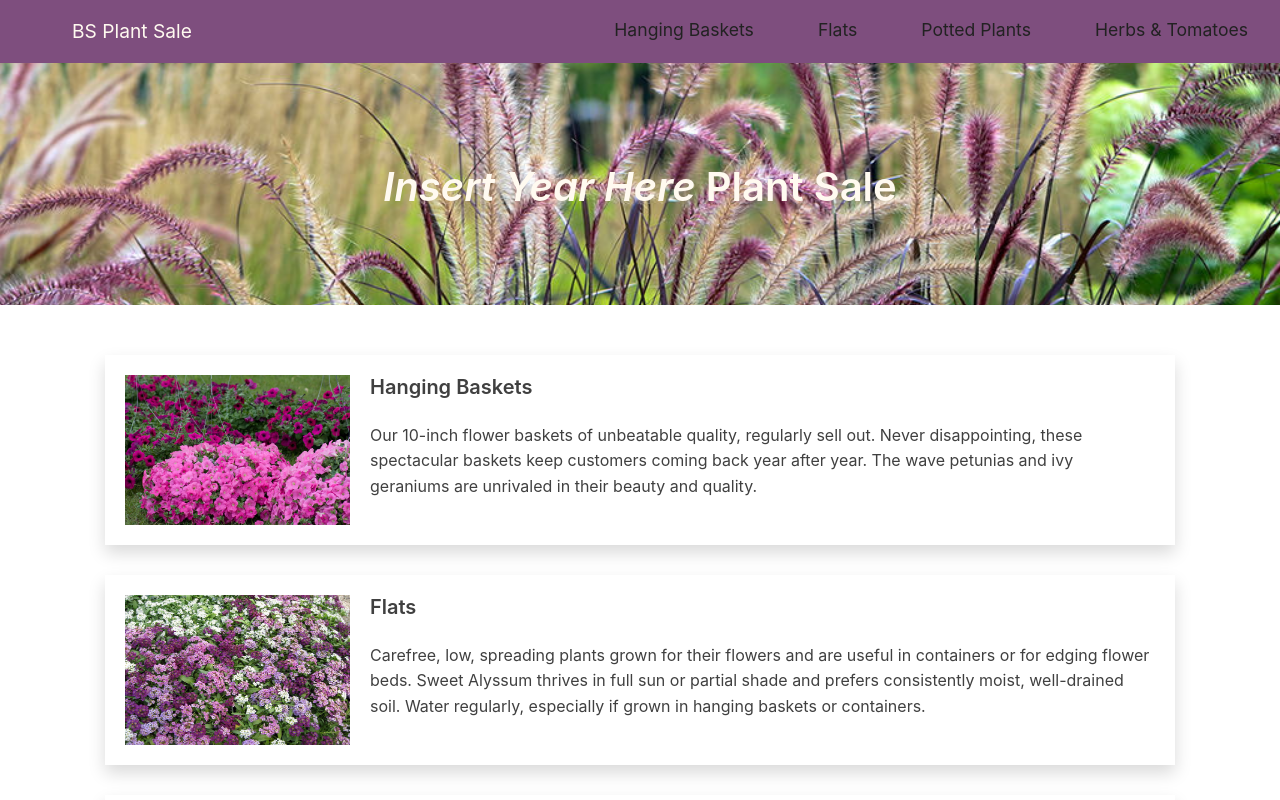
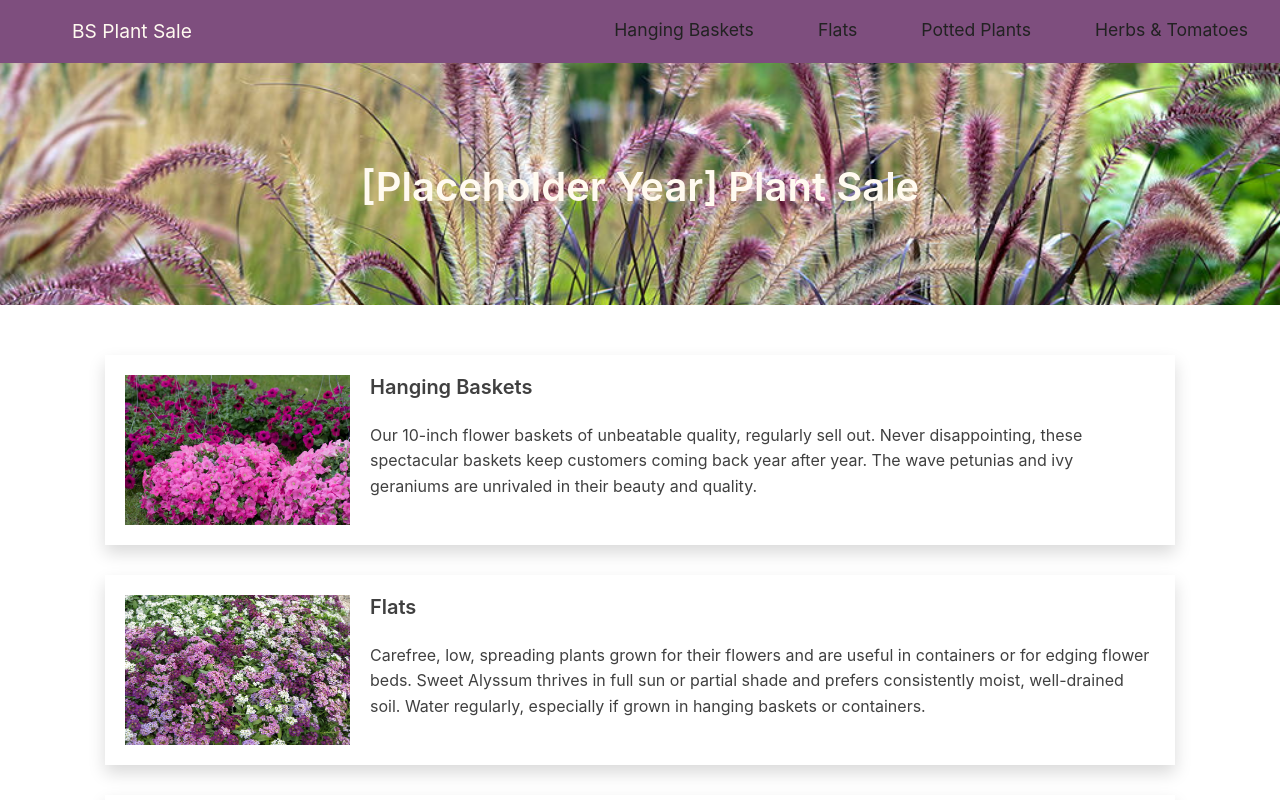
Before and after one commit to betsystevens/flowersale, a React (Create React App) app: page /home in a window 1280 px wide. Shown: the top 800 px of the page. Built offline with nearby package versions, Linux system fonts and the light colour scheme.

Commit message:
Made the year appear as a placeholder

```diff
--- a/src/components/Hero.js
+++ b/src/components/Hero.js
@@ -4,7 +4,7 @@ function Hero(props) {
   return (
     <div className="hero">
       <div className="flex-center">
-          <h1><i>Insert Year Here</i> Plant Sale</h1>
+          <h1>[Placeholder  Year] Plant Sale</h1>
       </div>
     </div>
   )
```
